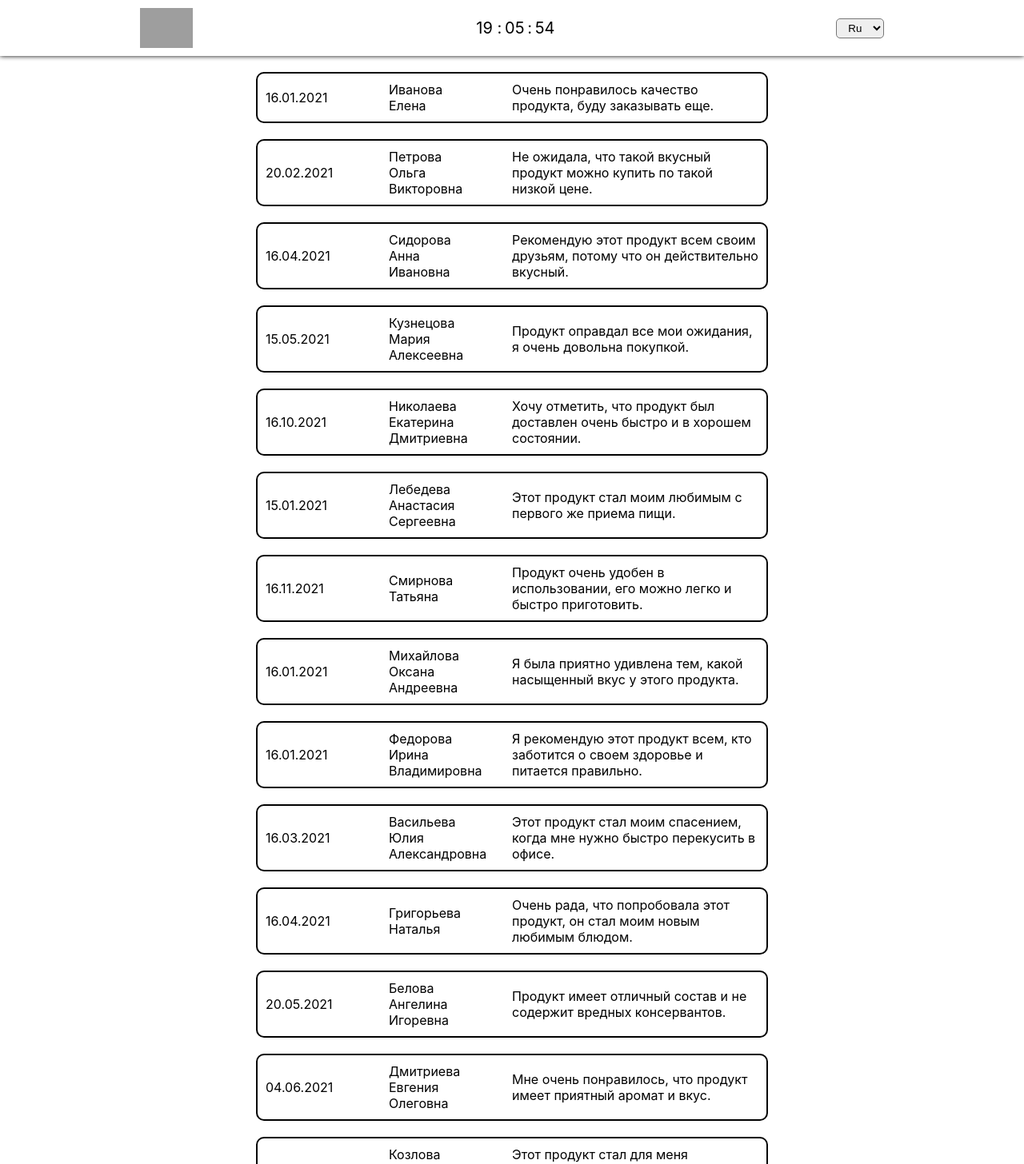
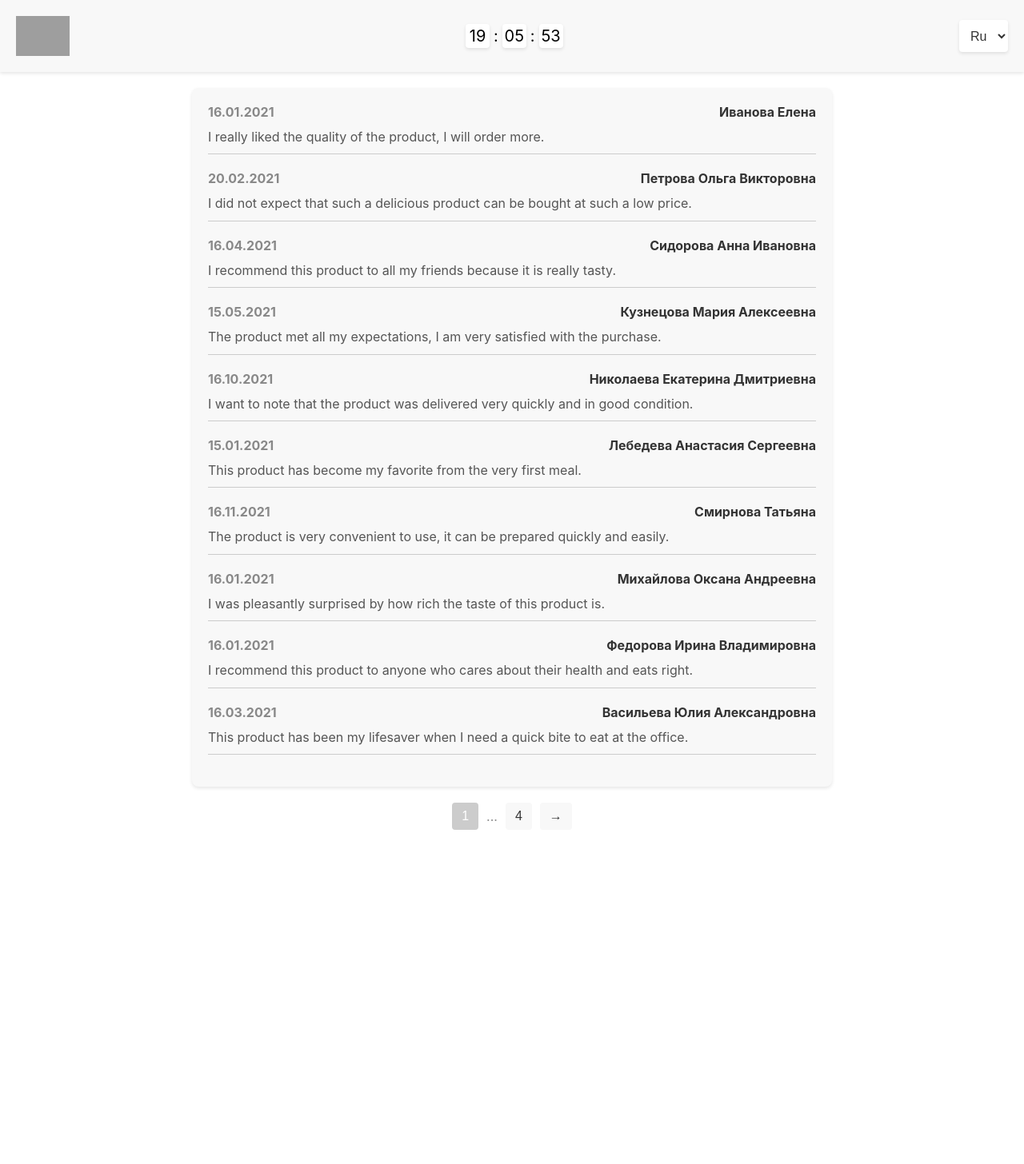
Before and after one commit to arthurshelbaev/proj, a React app: page / in a window 1280 px wide. Shown: the top 1456 px of the page at 80% size. After the commit the page ends 1058 px from the top, so only its background shows below. Built offline with nearby package versions, Linux system fonts and the light colour scheme; grey boxes are pictures that could not be loaded.

Commit message:
Добавлена пагинация страниц и обновлены стили

```diff
--- a/src/Components/Main.tsx
+++ b/src/Components/Main.tsx
@@ -14,24 +14,84 @@ type MainProps = {
   selectedLanguage: "ru" | "en" | null;
 };
 
-class Main extends Component<MainProps> {
+type MainState = {
+  currentPage: number;
+};
+
+class Main extends Component<MainProps, MainState> {
+  state: MainState = {
+    currentPage: 1,
+  };
+
+  componentDidUpdate(prevProps: MainProps) {
+    if (
+      prevProps.selectedLanguage !== this.props.selectedLanguage ||
+      prevProps.data !== this.props.data
+    ) {
+      this.goToPage(1);
+    }
+  }
+
+  goToPage = (page: number) => {
+    this.setState({ currentPage: page });
+  };
+
   render() {
     const { data, selectedLanguage } = this.props;
-    const reviews = selectedLanguage
-      ? data[selectedLanguage]
-      : [...data.ru, ...data.en];
+    const { currentPage } = this.state;
+    const reviewsPerPage = 10;
+
+    const reviews = selectedLanguage === "ru" ? data.ru : data.en;
+
+    const startIndex = (currentPage - 1) * reviewsPerPage;
+    const endIndex = startIndex + reviewsPerPage;
+    const displayedReviews = reviews.slice(startIndex, endIndex);
+
+    const totalPages = Math.ceil(reviews.length / reviewsPerPage);
 
     return (
-      <main className='main'>
+      <main className="main">
         <div className="reviews">
-          {reviews.map((review, index) => (
-            <div className='review' key={index}>
-              <div className="date case">{review.date}</div>
-              <div className="name case">{review.name}</div>
-              <div className="text case">{review.review}</div>
+          {displayedReviews.map((review, index) => (
+            <div className="review" key={index}>
+              <div className="review-header">
+                <div className="review-date">{review.date}</div>
+                <div className="review-name">{review.name}</div>
+              </div>
+              <div className="review-text">{review.review}</div>
             </div>
           ))}
-          </div>
+        </div>
+
+        <div className="pagination">
+          {currentPage > 1 && (
+            <button onClick={() => this.goToPage(currentPage - 1)}>←</button>
+          )}
+
+          {currentPage > 2 && (
+            <>
+              <button onClick={() => this.goToPage(1)}>1</button>
+              {currentPage !== 3 && <span>...</span>}
+            </>
+          )}
+
+          <button className="active" onClick={() => this.goToPage(currentPage)}>
+            {currentPage}
+          </button>
+
+          {currentPage < totalPages - 1 && (
+            <>
+              {currentPage !== totalPages - 2 && <span>...</span>}
+              <button onClick={() => this.goToPage(totalPages)}>
+                {totalPages}
+              </button>
+            </>
+          )}
+
+          {currentPage < totalPages && (
+            <button onClick={() => this.goToPage(currentPage + 1)}>→</button>
+          )}
+        </div>
       </main>
     );
   }
--- a/styles/styles.scss
+++ b/styles/styles.scss
@@ -1,63 +1,126 @@
 body {
   margin: 0;
   font-family: -apple-system, BlinkMacSystemFont, sans-serif;
+
   .header_wrapper {
-        box-shadow: 0 0 6px 0.1px black;
+    background-color: #f8f8f8;
+    padding: 20px;
     display: flex;
-        justify-content: space-around;
-        padding: 10px 0;
+    justify-content: space-between;
+    align-items: center;
+    box-shadow: 0 2px 4px rgba(0, 0, 0, 0.1);
+
     .logo_case {
       display: flex;
       align-items: center;
+
       .logo {
         height: 50px;
       }
     }
+
     .clock {
       font-size: 20px;
       display: flex;
+      align-items: center;
+      gap: 5px;
+
+      .block {
+        width: 30px;
+        height: 30px;
+        display: flex;
         justify-content: center;
         align-items: center;
-            gap: 1px;
-            .block {
-                width: 30px;
-                display: flex;
-                justify-content: center;
+        background-color: #fff;
+        border-radius: 4px;
+        box-shadow: 0 2px 4px rgba(0, 0, 0, 0.1);
       }
     }
+
     select {
-            height: max-content;
-            padding: 3px 10px;
-            border-radius: 5px;
-            display: flex;
-            align-self: center;
+      height: 40px;
+      padding: 5px 10px;
+      border: none;
+      border-radius: 4px;
+      background-color: #fff;
+      box-shadow: 0 2px 4px rgba(0, 0, 0, 0.1);
+      font-size: 16px;
+      color: #333;
     }
   }
+
   .main {
-        display: flex;
-        justify-content: center;
-        margin: 20px 0;
+    max-width: 800px;
+    margin: 0 auto;
+    padding: 20px;
+
     .reviews {
-            display: flex;
-            flex-direction: column;
-            width: 50vw;
-            gap: 20px;
+      background-color: #f8f8f8;
+      padding: 20px;
+      border-radius: 8px;
+      margin-bottom: 20px;
+      box-shadow: 0 2px 4px rgba(0, 0, 0, 0.1);
+
       .review {
+        margin-bottom: 20px;
+        padding-bottom: 10px;
+        border-bottom: 1px solid #ccc;
+
+        .review-header {
           display: flex;
           justify-content: space-between;
-                border: 2px solid black;
-                border-radius: 10px;
-                padding: 10px;
-                gap: 50px 0;
-                .case {
-                    width: 10%;
+          align-items: center;
+          margin-bottom: 10px;
+          font-weight: bold;
+        }
+
+        .review-date {
+          color: #888;
+        }
+
+        .review-name {
+          color: #333;
+        }
+
+        .review-text {
+          color: #555;
+          line-height: 1.4;
+          margin-top: 10px;
+        }
+      }
+    }
+
+    .pagination {
       display: flex;
       align-items: center;
+      justify-content: center;
+      margin-top: 20px;
+
+      button {
+        padding: 8px 12px;
+        margin: 0 5px;
+        border: none;
+        background-color: #f8f8f8;
+        font-size: 16px;
+        color: #333;
+        border-radius: 4px;
+        cursor: pointer;
+        transition: background-color 0.3s;
+
+        &.active {
+          background-color: #ccc;
+          color: #fff;
         }
-                .text {
-                    width: 50%;
+
+        &:hover {
+          background-color: #ebebeb;
+        }
+      }
+
+      span {
+        margin: 0 5px;
+        color: #888;
       }
     }
   }
 }
-}
```
Lines whose indentation alone changed are shown as unchanged.
